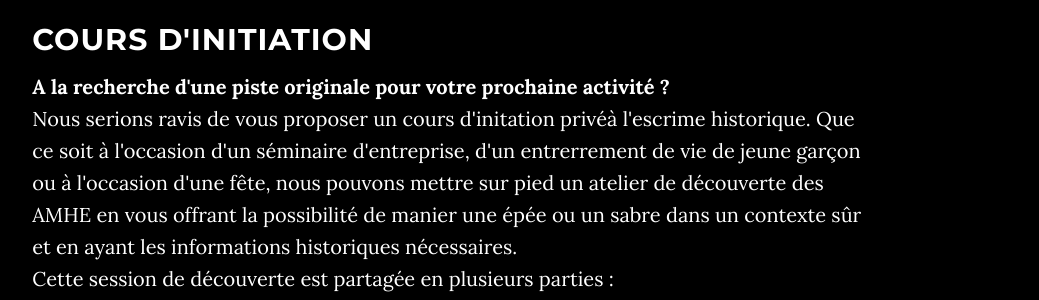
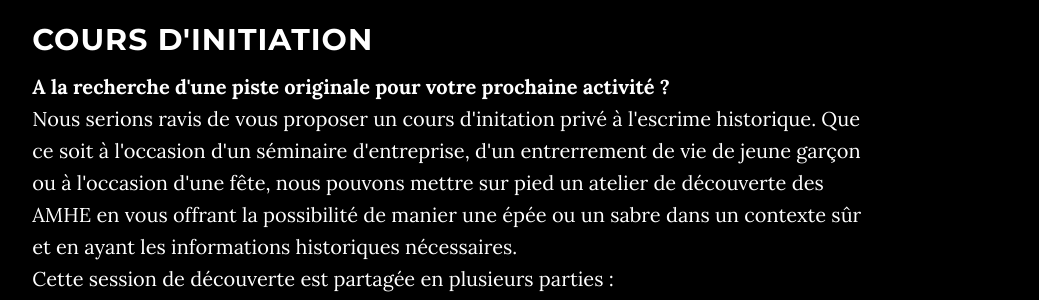
Before and after one commit to Zufferdi/GAFS, a Jekyll site: the page built from index.html, in a window 1280 px wide and 900 px high, scrolled down 3294 px. Shown: the part 154-454 px from the top of the window, without its empty margins (186-1225 px from the left). Built offline with Jekyll 4.4.1, drawn with Linux system fonts in a browser that asks for light colours; nearby versions of some CDN libraries; some of the changed text lies outside the part shown.

Commit message:
1.1.6 corr txt

```diff
--- a/_includes/event.html
+++ b/_includes/event.html
@@ -8,7 +8,7 @@
 
                 <p> <strong> A la recherche d'une piste originale pour votre prochaine activité&nbsp;? </strong> <br>
 
-                    Nous serions ravis de vous proposer un cours d'initation privéà l'escrime historique. Que ce soit à l'occasion d'un séminaire d'entreprise, d'un entrerrement de vie de jeune garçon ou à l'occasion d'une fête, nous pouvons mettre sur pied un atelier de découverte des AMHE en vous offrant la possibilité de manier une épée ou un sabre dans un contexte sûr et en ayant les informations historiques nécessaires.<br>
+                    Nous serions ravis de vous proposer un cours d'initation privé à l'escrime historique. Que ce soit à l'occasion d'un séminaire d'entreprise, d'un entrerrement de vie de jeune garçon ou à l'occasion d'une fête, nous pouvons mettre sur pied un atelier de découverte des AMHE en vous offrant la possibilité de manier une épée ou un sabre dans un contexte sûr et en ayant les informations historiques nécessaires.<br>
 
                     Cette session de découverte est partagée en plusieurs parties&nbsp;:</p>
 
--- a/_includes/infos.html
+++ b/_includes/infos.html
@@ -26,7 +26,7 @@
             <div class="col-lg-8 col-lg-offset-2">
                 <h2>Entraînements</h2>
 
-                <p> Nos entraînements ont lieu le mercredi de 19h15 à 21h15 en ville de Fribourg. Ils se déroulent à la salle de gymnastique du CO de Pérolles.</p>
+                <p> Nos entraînements ont lieu le mercredi de 19h15 à 21h15 à la salle de gymnastique du CO de Pérolles.</p>
 
                 <h3> Accès </h3>
 
```
Also changed, not shown: 3 other files.
